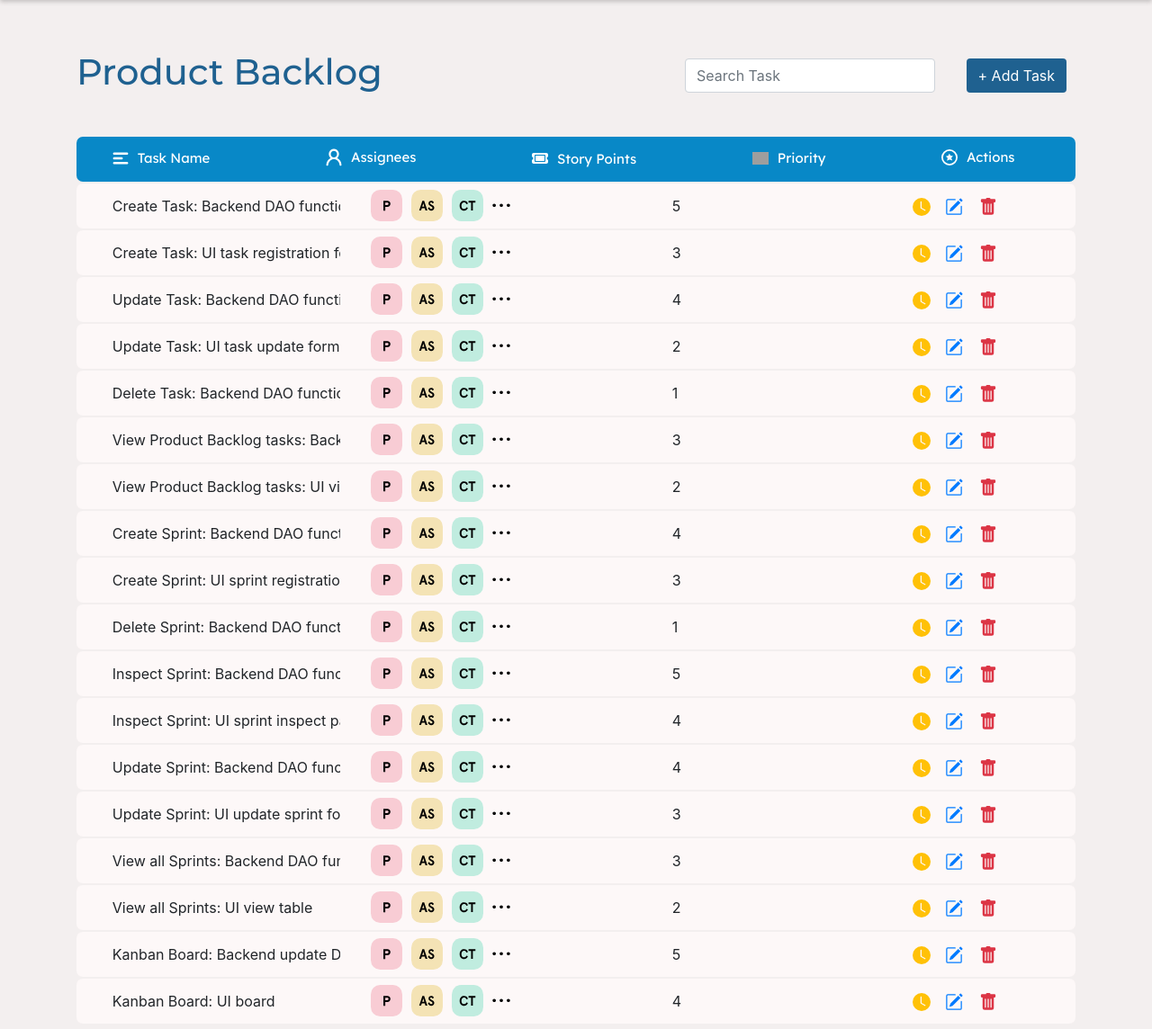
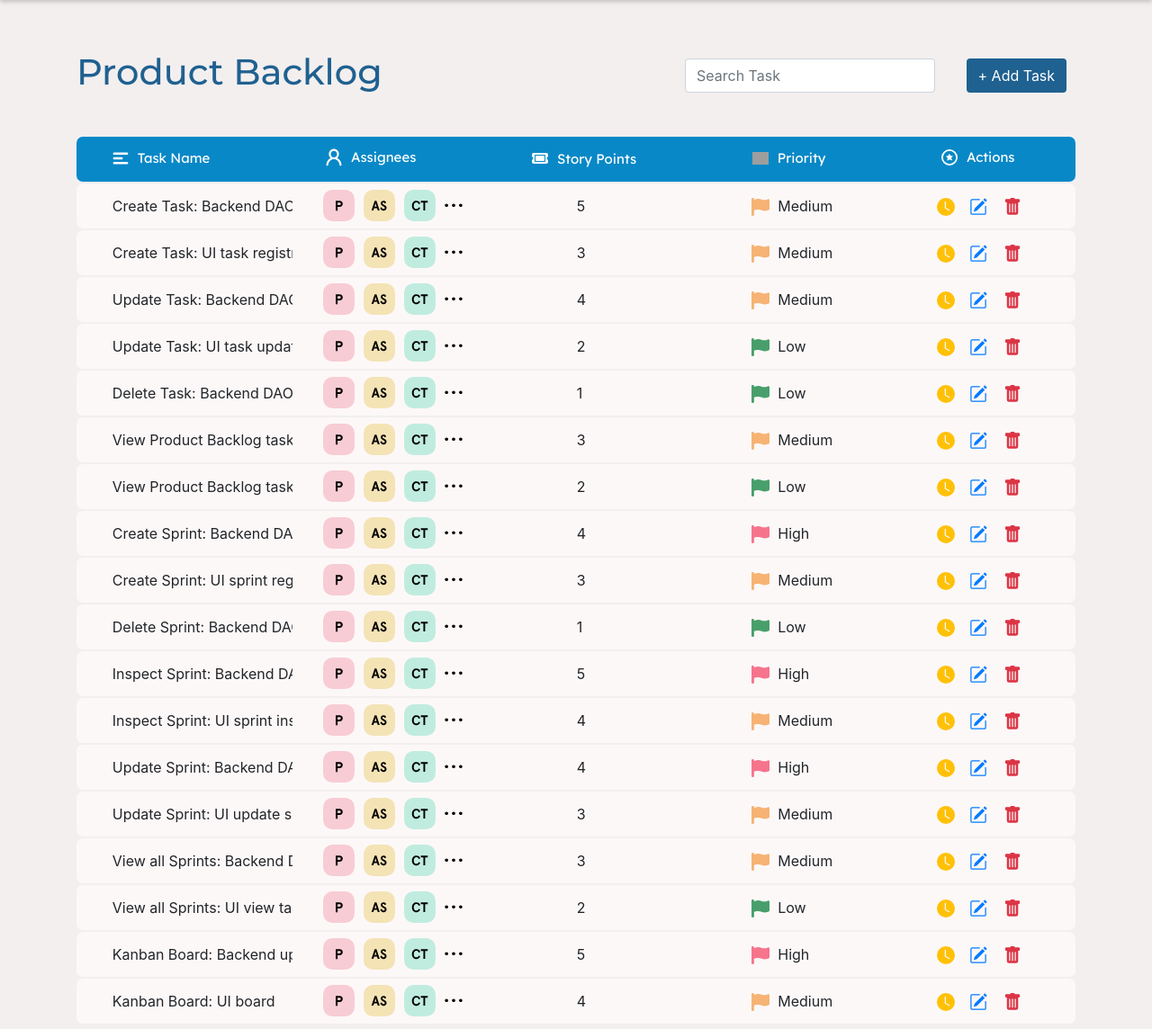
Before and after one commit to TienNguyenTech/ScrumScape-Project-Management-system, a PHP site: page /backlog/index.php in a window 1280 px wide. Shown: the part 81-1225 px from the top of the page at 90% size. Run offline with PHP 8.4, Linux system fonts and the light colour scheme; the visitor is signed in with stand-in values (Sample User, id 1); data comes from the database, SQL or seed files in the repository; some libraries are stand-ins or nearby versions; grey boxes are pictures that could not be loaded.

Commit message:
added flags for each priority

```diff
--- a/backlog/index.php
+++ b/backlog/index.php
@@ -224,7 +224,27 @@ $tasks = $dao->getAlLTasks();
                     <?= htmlspecialchars((int)$task->story_points); ?>
                     </div>
                 </td>
-
+                <td class="d-flex align-items-center table-cell " style="border: none;">
+                    <div style="margin-left: 52px;">
+                        <span style="margin-right: 5px">
+                        <?php
+                            if($task->priority == "High") {
+                        ?>      <img src="/assets/red-f.svg"/>
+                        <?php
+                            }
+                        if($task->priority == "Medium") {
+                            ?>      <img src="/assets/yell-f.svg"/>
+                            <?php
+                        }
+                        if($task->priority == "Low") {
+                            ?>      <img src="/assets/green-f.svg"/>
+                            <?php
+                        }
+                        ?>
+                        </span>
+                        <?=htmlspecialchars($task->priority); ?>
+                    </div>
+                </td>
                 <td class="d-flex align-items-center table-cell justify-content-center" style="border: none; gap: 4px">
                     <button type="button" class="btn btn-outline-warning" style="padding:5px;border: none">
                         <svg xmlns="http://www.w3.org/2000/svg" width="20" height="20" fill="currentColor" class="bi bi-clock-fill" viewBox="0 0 16 16">
@@ -262,20 +282,6 @@ $tasks = $dao->getAlLTasks();
         </table>
 
     </div>
-    <script>
-        document.addEventListener('DOMContentLoaded', (event) => {
-            const timeButtons = document.querySelectorAll('.btn-outline-warning');
-            timeButtons.forEach(button => {
-                button.addEventListener('click', (e) => {
-                    const timeIndicator = e.target.closest('tr').querySelector('.time-indicator');
-                    if (timeIndicator.style.display === 'none' || timeIndicator.style.display === '') {
-                        timeIndicator.style.display = 'block';
-                    } else {
-                        timeIndicator.style.display = 'none';
-                    }
-                });
-            });
-        });
-    </script>
+
 </body>
 </html>
```
